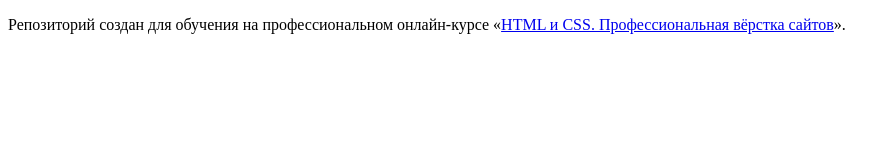
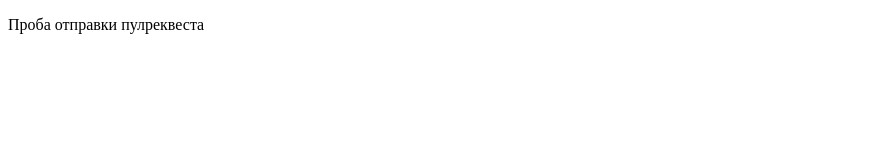
Before and after one commit to htmlacademy-htmlcss/2205321-sedona-35, a plain HTML site: page index.html in a window 1280 px wide. Shown: the whole page, without its empty margins (0-895 px from the left). Drawn offline with Linux system fonts and the light colour scheme.

Commit message:
Example pullrequest

```diff
--- a/index.html
+++ b/index.html
@@ -6,7 +6,7 @@
   </head>
   <body>
 
-    <p>Репозиторий создан для обучения на профессиональном онлайн‑курсе «<a href="https://htmlacademy.ru/intensive/htmlcss">HTML и CSS. Профессиональная вёрстка сайтов</a>».</p>
+    <p>Проба отправки пулреквеста</p>
 
   </body>
 </html>
```
